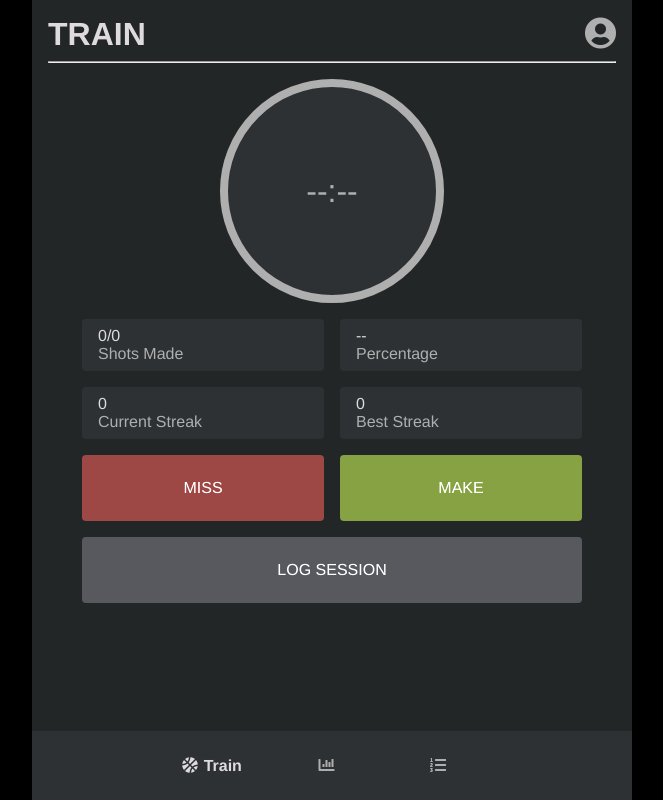
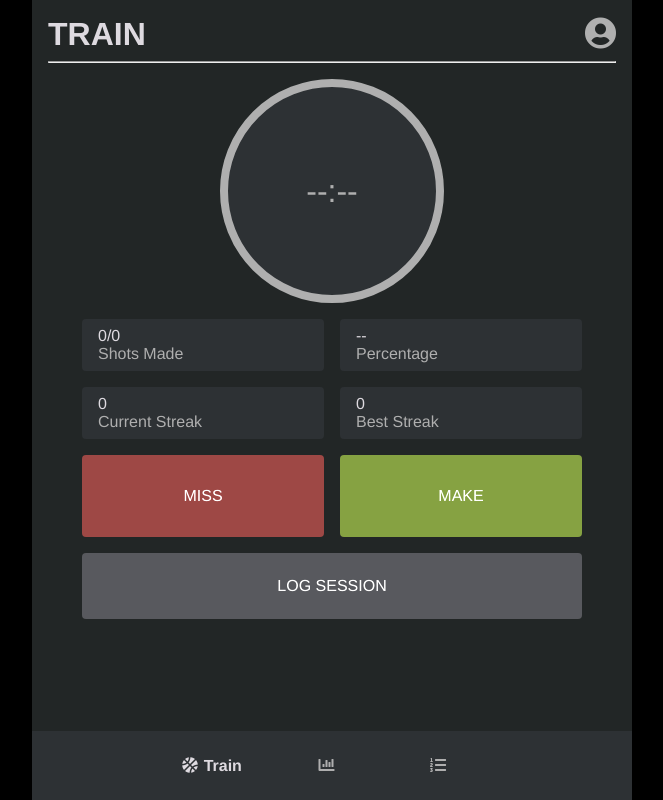
Before and after one commit to jaredami/shot-tracker, a React (Create React App) app: page /train in a window 1280 px wide. Shown: the whole page, without its empty margins (308-971 px from the left). Built offline with nearby package versions, Linux system fonts and the light colour scheme; no server answers; sample sign-in values are in the browser's storage.

Commit message:
Enlarge make-miss btns

```diff
--- a/src/components/Session.css
+++ b/src/components/Session.css
@@ -94,7 +94,7 @@
   }
 
   .make-miss-btn {
-    padding: 1.5rem;
+    padding: 2rem;
     font-size: 1rem;
   }
 
@@ -103,3 +103,10 @@
     font-size: 1rem;
   }
 }
+
+@media only screen and (max-height: 600px) {
+  .make-miss-btn {
+    padding: 1.5rem;
+    font-size: 1rem;
+  }
+}
```
